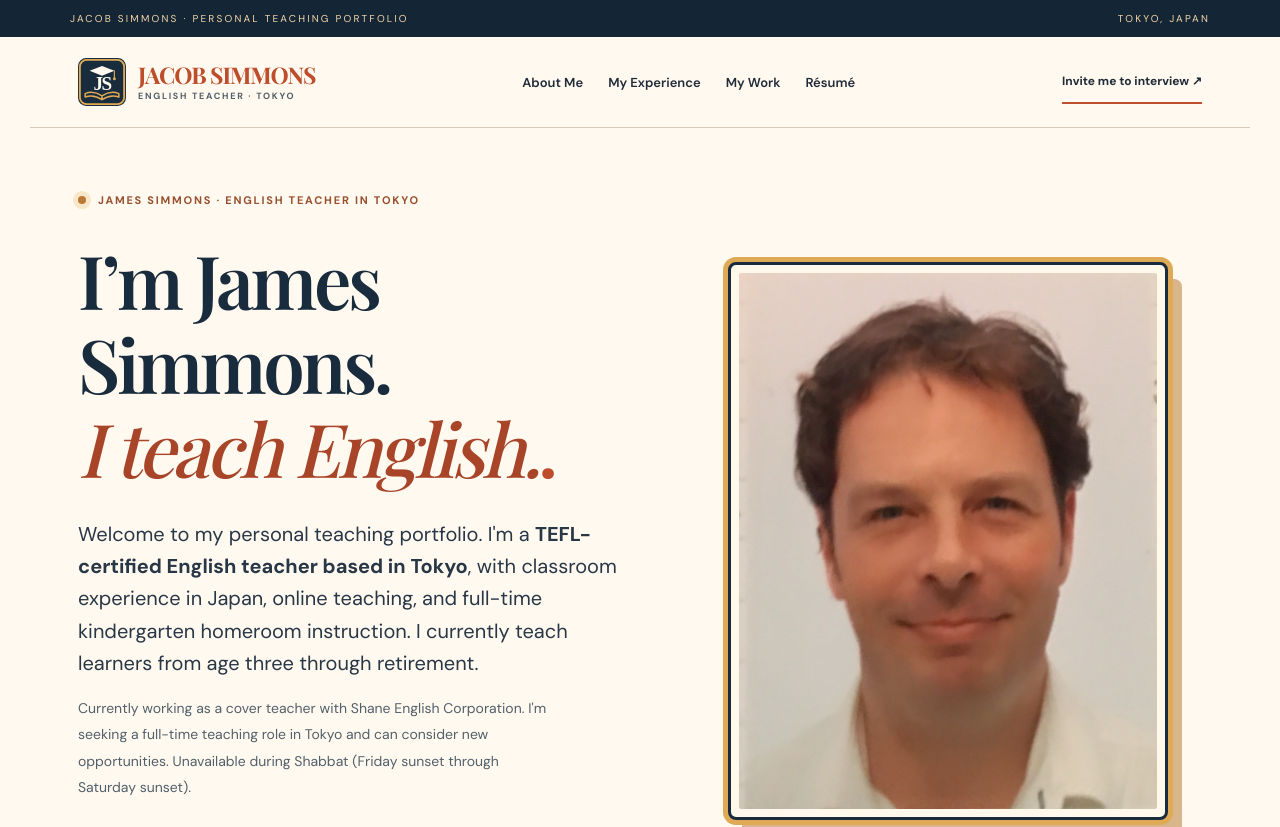
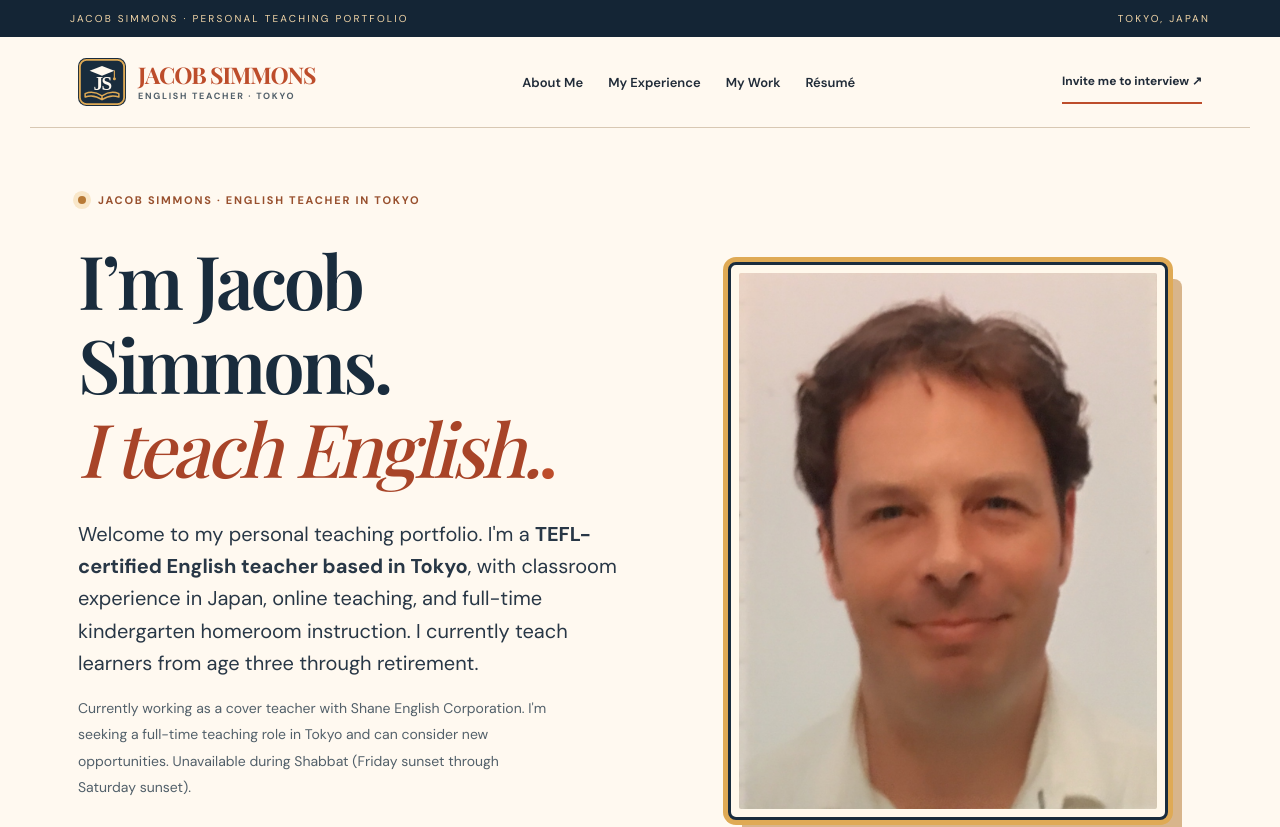
Before and after one commit to desukara/portfolio, a Next.js app: page / in a window 1280 px wide. Shown: the top 827 px of the page. Built offline with nearby package versions, Linux system fonts and the light colour scheme; a web font is replaced by a local one.

Commit message:
Use preferred name Jacob Simmons on app/page.tsx

```diff
--- a/app/page.tsx
+++ b/app/page.tsx
@@ -18,8 +18,8 @@ export default function Home() {
       <SiteHeader current="/" />
       <section className="hero shell" id="home">
         <div className="hero-copy" id="main-content" tabIndex={-1}>
-          <div className="eyebrow"><span className="status-dot" /> JAMES SIMMONS · ENGLISH TEACHER IN TOKYO</div>
-          <h1>I’m James Simmons.<br /><em>I teach English.</em><span className="period">.</span></h1>
+          <div className="eyebrow"><span className="status-dot" /> JACOB SIMMONS · ENGLISH TEACHER IN TOKYO</div>
+          <h1>I’m Jacob Simmons.<br /><em>I teach English.</em><span className="period">.</span></h1>
           <p className="hero-lead">Welcome to my personal teaching portfolio. I&apos;m a <strong>TEFL-certified English teacher based in Tokyo</strong>, with classroom experience in Japan, online teaching, and full-time kindergarten homeroom instruction. I currently teach learners from age three through retirement.</p>
           <p className="hero-detail">Currently working as a cover teacher with Shane English Corporation. I&apos;m seeking a full-time teaching role in Tokyo and can consider new opportunities. Unavailable during Shabbat (Friday sunset through Saturday sunset).</p>
           <div className="actions">
@@ -28,7 +28,7 @@ export default function Home() {
           </div>
         </div>
         <div className="hero-art hero-photo">
-          <img src="/homepage-photo.jpeg" width={1076} height={1366} fetchPriority="high" alt="James Simmons, English teacher in Tokyo" loading="eager" />
+          <img src="/homepage-photo.jpeg" width={1076} height={1366} fetchPriority="high" alt="Jacob Simmons, English teacher in Tokyo" loading="eager" />
         </div>
       </section>
       <section className="home-proof shell" aria-label="Teaching experience at a glance"><div><strong>TEFL</strong><span>Certified English teacher</span></div><div><strong>Japan + online</strong><span>Classroom and remote teaching</span></div><div><strong>Ages 3 to retirement</strong><span>Current learners at Shane</span></div></section>
@@ -47,8 +47,8 @@ export default function Home() {
         </div>
       </section>
       <footer id="contact">
-        <div className="shell footer-grid"><div><span className="kicker">03 / CONTACT</span><h2>Interested in my<br /><em>teaching experience?</em></h2><p>I’m James Simmons, an English teacher in Tokyo. If my experience fits an opening at your school, I’d welcome a conversation. You can also <strong className="contact-email">email meet@eastokyo.com</strong>.</p><div className="footer-actions"><a className="button-primary" href="/meeting">Invite me to interview <span aria-hidden="true">↗</span></a><a className="button-link" href="/resume/download" download="J_Simmons_Resume_2026.pdf">Download résumé ↓</a></div></div><div className="footer-right"><span>BASED IN</span><strong>Tokyo, Japan</strong><span>AVAILABLE FOR</span><strong>Full-time teaching opportunities</strong></div></div>
-        <div className="shell footer-bottom"><span className="footer-brand"><img src="/brand/js-mark.svg" width={36} height={36} alt="" aria-hidden="true" /> JS · EASTOKYO</span><span>© {new Date().getFullYear()} James Simmons · Personal Teaching Portfolio</span><span>MADE FOR MEANINGFUL LEARNING</span></div>
+        <div className="shell footer-grid"><div><span className="kicker">03 / CONTACT</span><h2>Interested in my<br /><em>teaching experience?</em></h2><p>I’m Jacob Simmons, an English teacher in Tokyo. If my experience fits an opening at your school, I’d welcome a conversation. You can also <strong className="contact-email">email meet@eastokyo.com</strong>.</p><div className="footer-actions"><a className="button-primary" href="/meeting">Invite me to interview <span aria-hidden="true">↗</span></a><a className="button-link" href="/resume/download" download="J_Simmons_Resume_2026.pdf">Download résumé ↓</a></div></div><div className="footer-right"><span>BASED IN</span><strong>Tokyo, Japan</strong><span>AVAILABLE FOR</span><strong>Full-time teaching opportunities</strong></div></div>
+        <div className="shell footer-bottom"><span className="footer-brand"><img src="/brand/js-mark.svg" width={36} height={36} alt="" aria-hidden="true" /> JS · EASTOKYO</span><span>© {new Date().getFullYear()} Jacob Simmons · Personal Teaching Portfolio</span><span>MADE FOR MEANINGFUL LEARNING</span></div>
       </footer>
     </main>
   );
```
